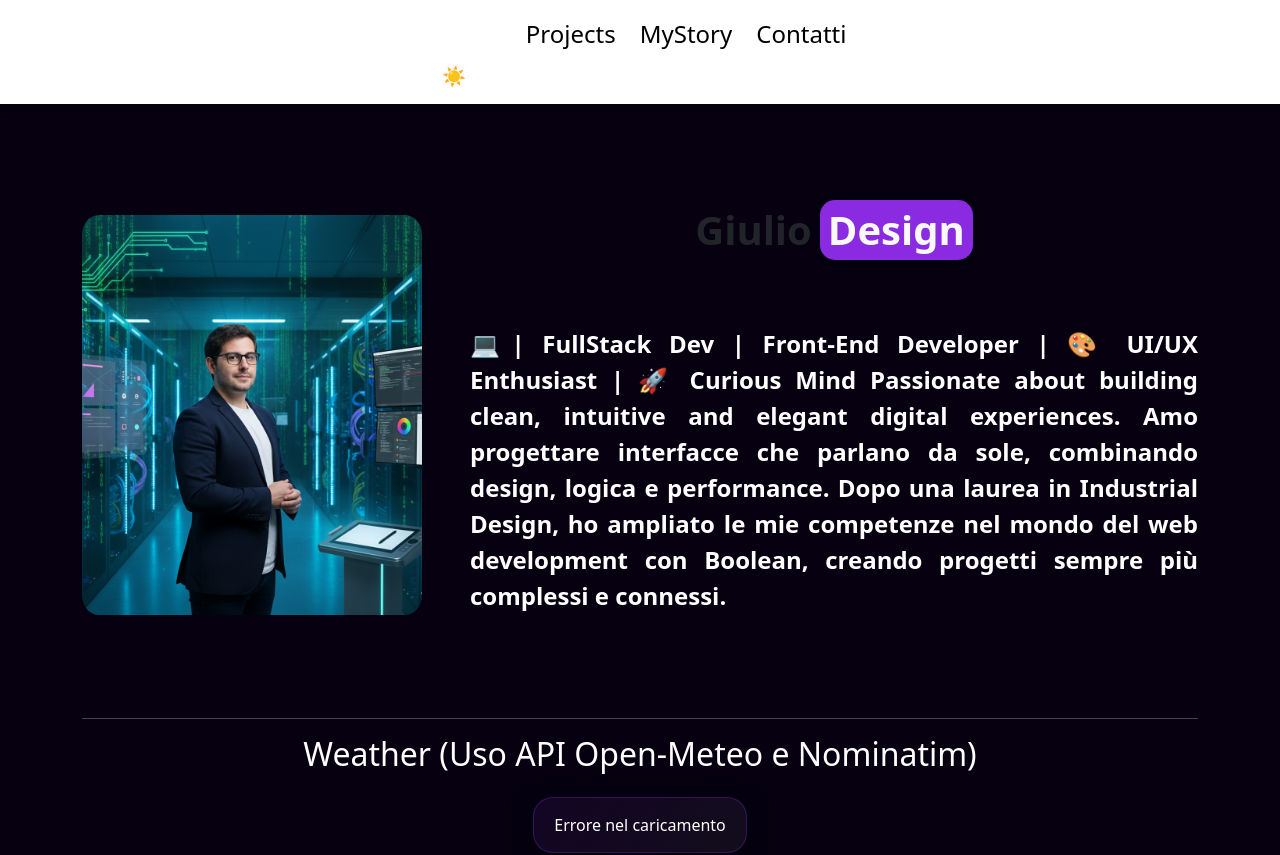
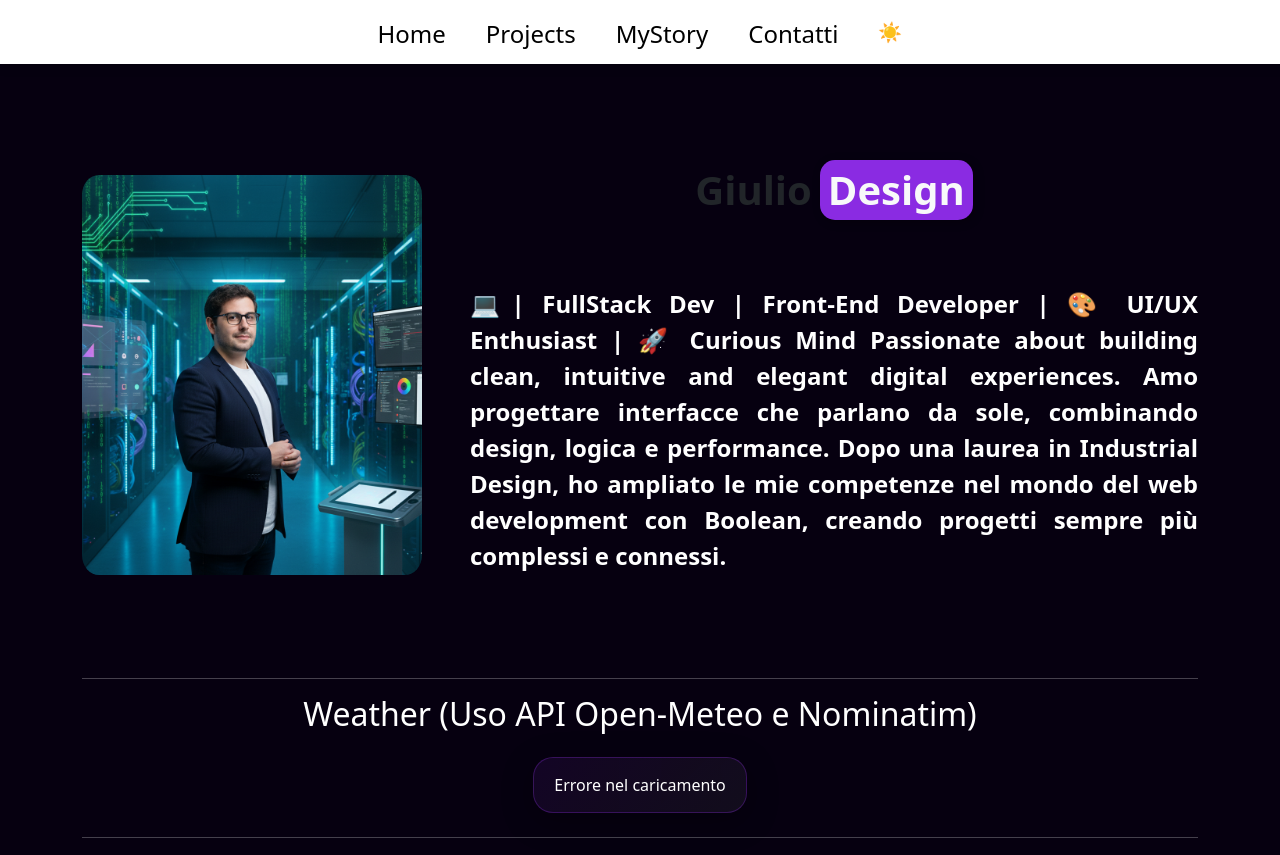
Before and after one commit to GiulioAgnello/Portfolio, a React (Vite) app: page / in a window 1280 px wide. Shown: the top 855 px of the page. Built offline with nearby package versions, Linux system fonts and the light colour scheme; no server answers.

Commit message:
fixedCollapse

```diff
--- a/src/components/Header.jsx
+++ b/src/components/Header.jsx
@@ -12,7 +12,7 @@ export default function Header() {
 
   return (
     <>
-      <nav className="navBar  navbar-expand-lg">
+      <nav className="navBar navbar  navbar-expand-lg">
         <div className="container-fluid">
           <button
             className="navbar-toggler"
@@ -29,7 +29,7 @@ export default function Header() {
             className="collapse navbar-collapse align-items-center justify-content-center"
             id="navbarNavAltMarkup"
           >
-            <div className=" ">
+            <div className=" d-flex align-items-center justify-content-between gap-4">
               <div className="navbar-nav gap-4">
                 <NavLink className="nav-link" to="/">
                   Home
```
